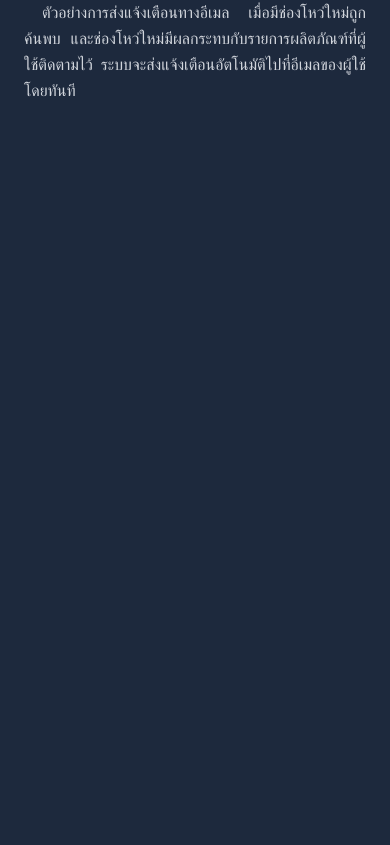
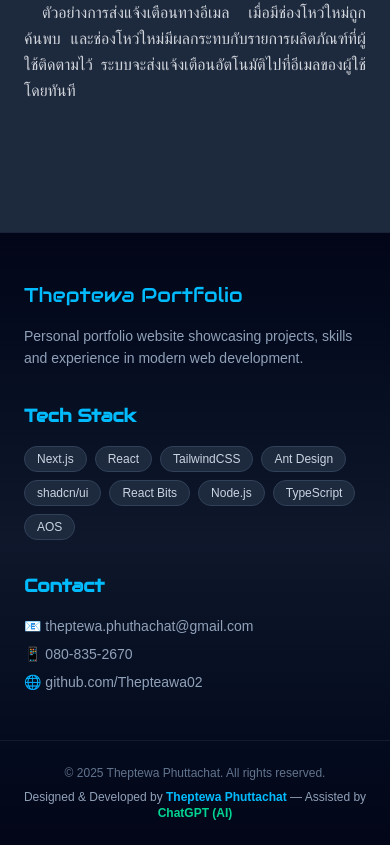
Before and after one commit to Theptewa02/TheptewaPortfolio, a Next.js app: page / in a window 390 px wide. Shown: the part 7268-8113 px from the top of the page. Before the commit the page ends 7420 px from the top, so only its background shows below. Built offline with nearby package versions, Linux system fonts and the light colour scheme; a web font is replaced by a local one.

Commit message:
Add footer and fix some bugs

```diff
--- a/src/app/globals.css
+++ b/src/app/globals.css
@@ -176,7 +176,6 @@
   border-radius: 2px;
 }
 
-
 .hide-scrollbar {
   -ms-overflow-style: none;
   scrollbar-width: none;
--- a/src/app/page.tsx
+++ b/src/app/page.tsx
@@ -467,7 +467,7 @@
               className="lg:text-[28px] md:text-[22px] text-[18px] font-semibold mb-6 text-sky-400 text-center font-audiowide"
               data-aos="fade-up"
             >
-              VULNERABILITY SEARCH AND TRACKING SYSTEM <br/>
+              VULNERABILITY SEARCH AND TRACKING SYSTEM <br />
               (ระบบค้นหาและติดตามช่องโหว่)
             </h3>
             <Image
@@ -486,7 +486,8 @@
               (Vulnerability) โดยทางฝั่ง Frontend ได้ใช้ Next.js และ Tailwind
               CSS ในการพัฒนา ส่วนทางฝั่ง Backend ได้ใช้ Node.js กับ Python
               ร่วมกับ FastAPI และใช้ฐานข้อมูล MongoDB ในการจัดเก็บข้อมูล
-              ซึ่งภายหลังได้มีการเพิ่มฟังก์ชัน ส่งแจ้งเตือนทางอีเมลอัตโนมัติหาผู้ใช้
+              ซึ่งภายหลังได้มีการเพิ่มฟังก์ชัน
+              ส่งแจ้งเตือนทางอีเมลอัตโนมัติหาผู้ใช้
               เมื่อมีช่องโหว่ใหม่ที่มีผลกระทบกับผลิตภัณฑ์ที่ผู้ใช้ติดตามอยู่ถูกค้นพบ
             </p>
           </div>
@@ -735,6 +736,77 @@
           </div>
         </div>
       </section>
+      <footer className="mt-32 border-t border-slate-700/50 bg-gradient-to-b from-slate-950 via-slate-900 to-slate-950">
+        <div className="max-w-6xl mx-auto px-6 py-12 grid gap-8 md:grid-cols-3 text-slate-300">
+          {/* Branding */}
+          <div className="space-y-4">
+            <h3 className="text-xl font-audiowide text-sky-400">
+              Theptewa Portfolio
+            </h3>
+            <p className="text-sm leading-relaxed text-slate-400">
+              Personal portfolio website showcasing projects, skills and
+              experience in modern web development.
+            </p>
+          </div>
+
+          {/* Tech Stack */}
+          <div className="space-y-4">
+            <h4 className="text-lg font-semibold text-sky-400 font-audiowide">
+              Tech Stack
+            </h4>
+
+            <div className="flex flex-wrap gap-2 text-xs">
+              {[
+                "Next.js",
+                "React",
+                "TailwindCSS",
+                "Ant Design",
+                "shadcn/ui",
+                "React Bits",
+                "Node.js",
+                "TypeScript",
+                "AOS",
+              ].map((tech, i) => (
+                <span
+                  key={i}
+                  className="px-3 py-1 rounded-full bg-slate-800 border border-slate-700 text-slate-300 hover:border-sky-400 hover:text-sky-400 transition"
+                >
+                  {tech}
+                </span>
+              ))}
+            </div>
+          </div>
+
+          {/* Contact */}
+          <div className="space-y-4">
+            <h4 className="text-lg font-semibold text-sky-400 font-audiowide">
+              Contact
+            </h4>
+            <ul className="space-y-2 text-sm text-slate-400">
+              <li>📧 theptewa.phuthachat@gmail.com</li>
+              <li>📱 080-835-2670</li>
+              <li>🌐 github.com/Thepteawa02</li>
+            </ul>
+          </div>
+        </div>
+
+        {/* Bottom bar */}
+        <div className="border-t border-slate-800/60 py-6 text-center text-xs text-slate-500 space-y-2">
+          <p>
+            © {new Date().getFullYear()} Theptewa Phuttachat. All rights
+            reserved.
+          </p>
+
+          <p className="text-slate-400">
+            Designed & Developed by{" "}
+            <span className="text-sky-400 font-semibold">
+              Theptewa Phuttachat
+            </span>{" "}
+            — Assisted by{" "}
+            <span className="text-emerald-400 font-semibold">ChatGPT (AI)</span>
+          </p>
+        </div>
+      </footer>
     </main>
   );
 }
```
